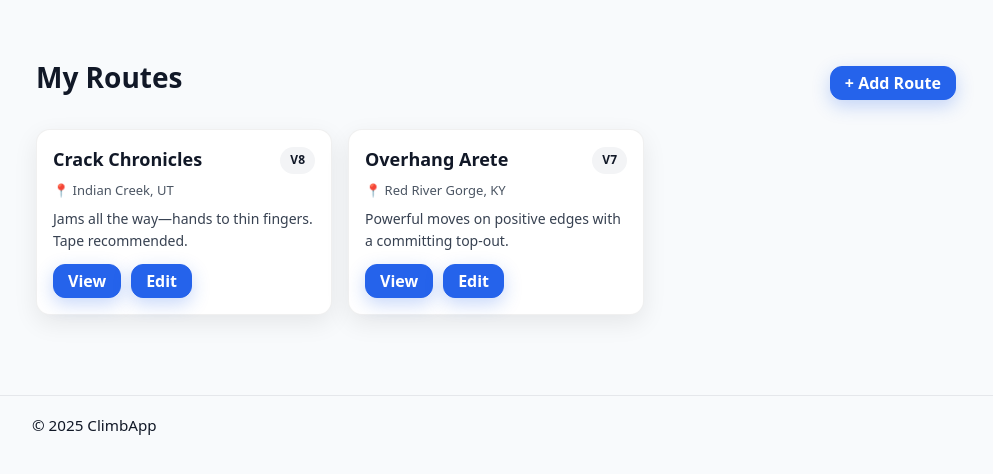
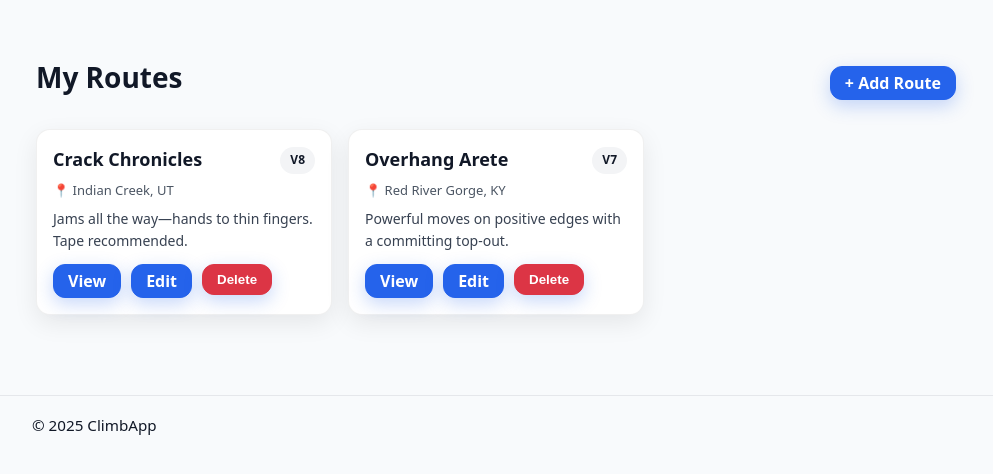
Before and after one commit to ethan-ignatius/Climbr, a Django app: page /routes/mine/ in a window 1280 px wide. Shown: the part 57-531 px from the top of the page, without its empty margins (144-1137 px from the left). Run offline with Django 5.2, Linux system fonts and the light colour scheme; a user stored in the database is signed in; data comes from the database, SQL or seed files in the repository; both versions use the stored data as it was before the commit.

Commit message:
Added ability to delete routes

```diff
--- a/routes/urls.py
+++ b/routes/urls.py
@@ -7,6 +7,7 @@ app_name = "routes"
 urlpatterns = [
     path("add/", views.route_create, name="add"),
     path("<int:pk>/edit/", views.route_edit, name="edit"),
+    path("<int:pk>/delete/", views.route_delete, name="delete"),
     path("", views.route_list, name="list"),
     path("<int:pk>/", views.route_detail, name="detail"),
     path("mine/", MyRoutesView.as_view(), name="my_routes"),
--- a/routes/views.py
+++ b/routes/views.py
@@ -99,11 +99,13 @@ def route_detail(request, pk: int):
 @login_required
 def route_create(request):
     if request.method == "POST":
-        form = RouteForm(user=request.user, is_edit=False)  # Add is_edit=False
+        # Include POST data and files
+        form = RouteForm(request.POST, request.FILES, user=request.user, is_edit=False)
+
         if form.is_valid():
             files = form.cleaned_data.get("images") or []
 
-            # Save route first (need author/title to name files)
+            # Save route instance
             route = form.save(commit=False)
             route.author = request.user
             route.save()
@@ -113,31 +115,41 @@ def route_create(request):
 
             for idx, f in enumerate(files, start=1):
                 ext = _normalized_ext(getattr(f, "name", "") or "")
-                # NOTE: plain index (no zero padding)
                 new_name = f"{user_slug}_{title_slug}_{idx}{ext}"
-                f.name = new_name  # ensures storage uses this filename
+                f.name = new_name
                 RouteImage.objects.create(route=route, image=f, order=idx)
 
             messages.success(request, "Route added successfully!")
             return redirect("routes:detail", pk=route.pk)
-        # fall through
+        # fall through to show form with errors
     else:
         form = RouteForm(user=request.user)
 
-    # Get user's location from their profile if available
-    user_location = None
-    if hasattr(request.user, 'userprofile') and request.user.userprofile.latitude and request.user.userprofile.longitude:
-        user_location = {
-            'latitude': float(request.user.userprofile.latitude),
-            'longitude': float(request.user.userprofile.longitude)
-        }
+    context = {"form": form}
+    return render(request, "routes/route_form.html", context)
 
-    context = {
-        "form": form,
-        "user_location": user_location
-    }
 
-    return render(request, "routes/route_form.html", context)
+@login_required
+def route_delete(request, pk: int):
+    """Deletes an existing route (only by author)"""
+    route = get_object_or_404(
+        Route.objects.select_related("author").prefetch_related("images"),
+        pk=pk
+    )
+
+    # Checks if user is the author
+    if route.author != request.user:
+        messages.error(request, "You can only delete routes you created.")
+        return redirect("routes:detail", pk=route.pk)
+
+    if request.method == "POST":
+        route.delete()
+        messages.success(request, "Route deleted sucessfully.")
+        return redirect("routes:my_routes")
+
+    return redirect("routes:detail", pk=route.pk)
+
+
 
 @login_required
 def route_edit(request, pk: int):
--- a/static/base.css
+++ b/static/base.css
@@ -78,6 +78,10 @@ a:hover { text-decoration: underline; }
   padding: 10px 14px; border-radius: 12px;
   border: 1px solid var(--brand-blue); background: var(--brand-blue);
   color: #fff !important; font-weight: 600; text-decoration: none; cursor: pointer;
+}
+.btn.btn-danger {
+  background-color: #dc3545 !important;
+  border-color: #dc3545 !important;
 }
 .btn:hover { filter: brightness(1.05); }
 .btn:focus { outline: 2px solid var(--brand-blue-300); outline-offset: 2px; }
--- a/templates/routes/my_routes.html
+++ b/templates/routes/my_routes.html
@@ -29,6 +29,10 @@
             <a class="btn btn-primary" href="/routes/{{ route.pk }}/">View</a>
             <!-- If you have a named URL, swap href to: {% url 'routes:edit' route.pk %} -->
             <a class="btn btn-primary" href="/routes/{{ route.pk }}/edit/">Edit</a>
+            <form action="{% url 'routes:delete' route.pk %}" method="POST" style="display:inline;">
+              {% csrf_token %}
+              <button type="submit" class="btn btn-primary btn-danger">Delete</button>
+            </form>
           </div>
         </div>
       {% endfor %}
--- a/templates/routes/route_detail.html
+++ b/templates/routes/route_detail.html
@@ -10,6 +10,10 @@
       </div>
       {% if user.is_authenticated and user == route.author %}
         <div class="route-actions" style="display: flex; gap: 8px;">
+          <form action="{% url 'routes:delete' route.pk %}" method="POST" style="display:inline;">
+            {% csrf_token %}
+            <button type="submit" class="btn-small btn-danger">Delete</button>
+          </form>
           <a href="{% url 'routes:edit' route.pk %}" class="btn-small">Edit</a>
         </div>
       {% endif %}
```
Also changed, not shown: db.sqlite3 (deleted).
